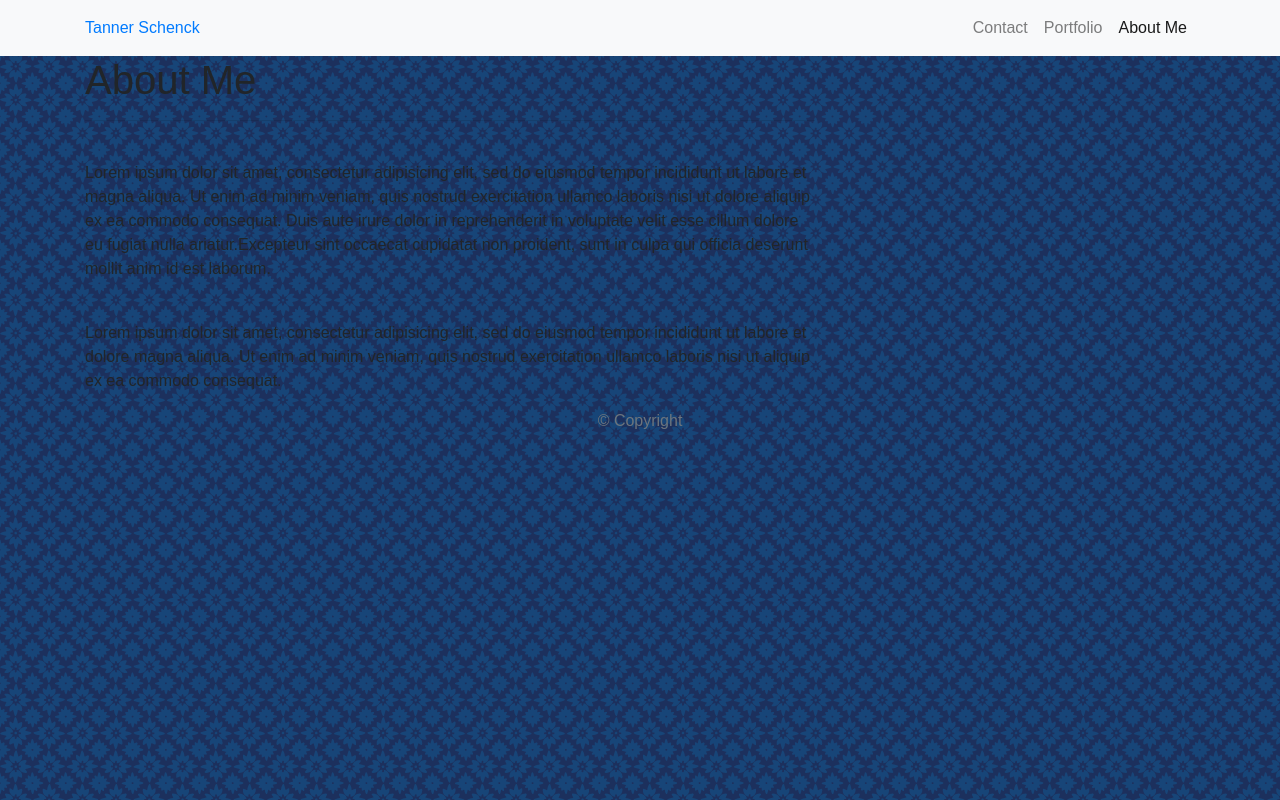
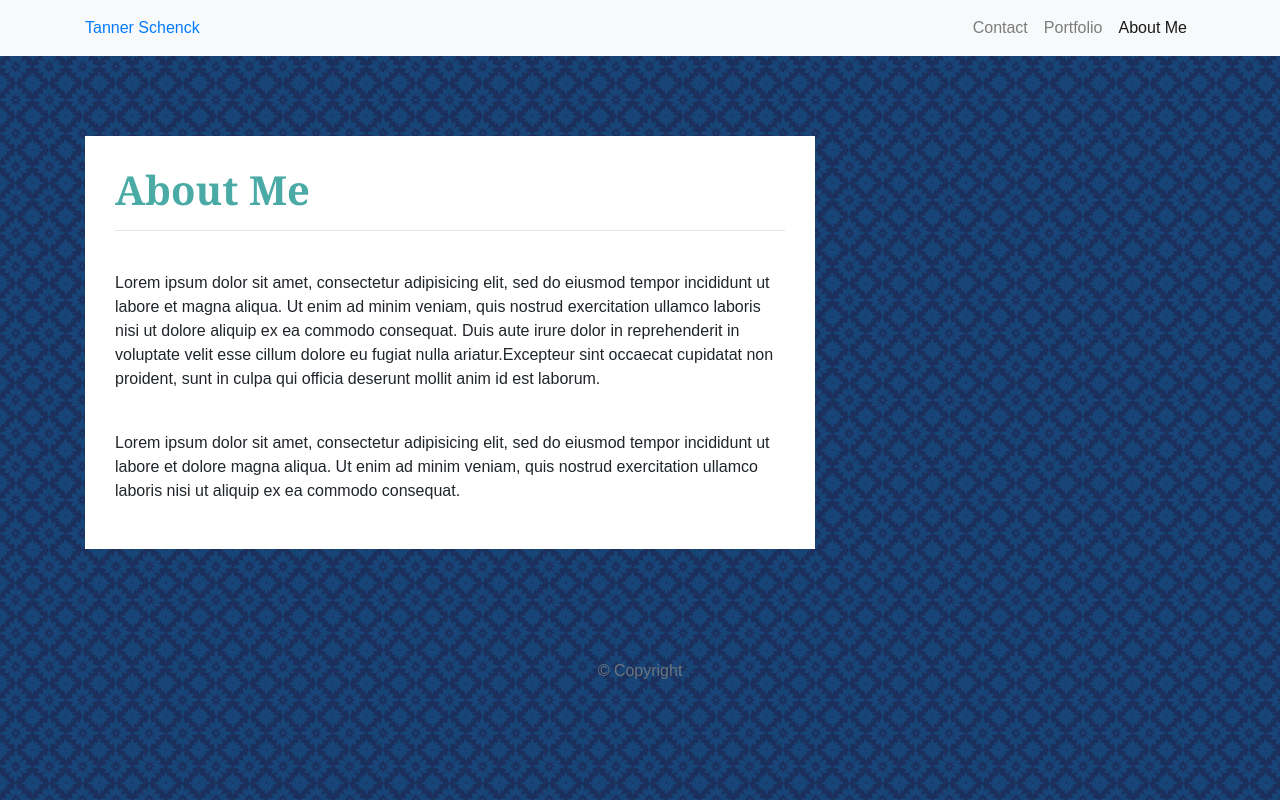
Before and after one commit to tintin92/ResponsivePortfolio, a plain HTML site: page index.html in a window 1280 px wide. Drawn offline with nearby package versions, Linux system fonts and the light colour scheme.

Commit message:
block heading styl

```diff
--- a/Assets/css/style.css
+++ b/Assets/css/style.css
@@ -9,6 +9,22 @@ html {
     position: relative;
 
     min-height:100%;
+}
+
+/* add space for fixed navbar */
+main {
+    margin: 80px 0;
+}
+
+.block {
+    background-color: #fff;
+    padding: 30px;
+    margin-bottom: 30px;
+}
+.block-header {
+    color: #4aaaa5;
+    font-family: Georgia, Times, "Times New Roman", serif;
+    font-weight: bold;
 }
 
 .image-text {
```
